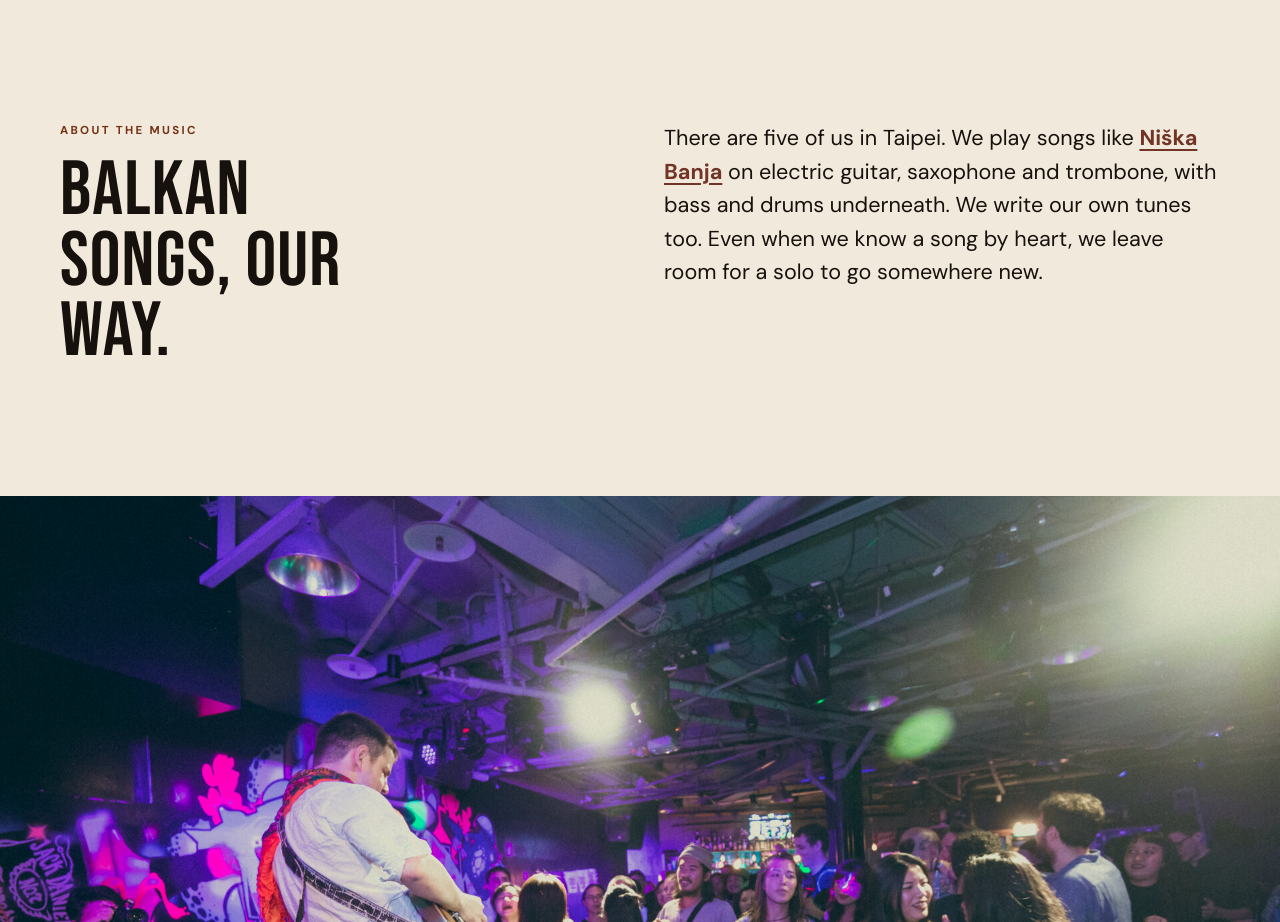
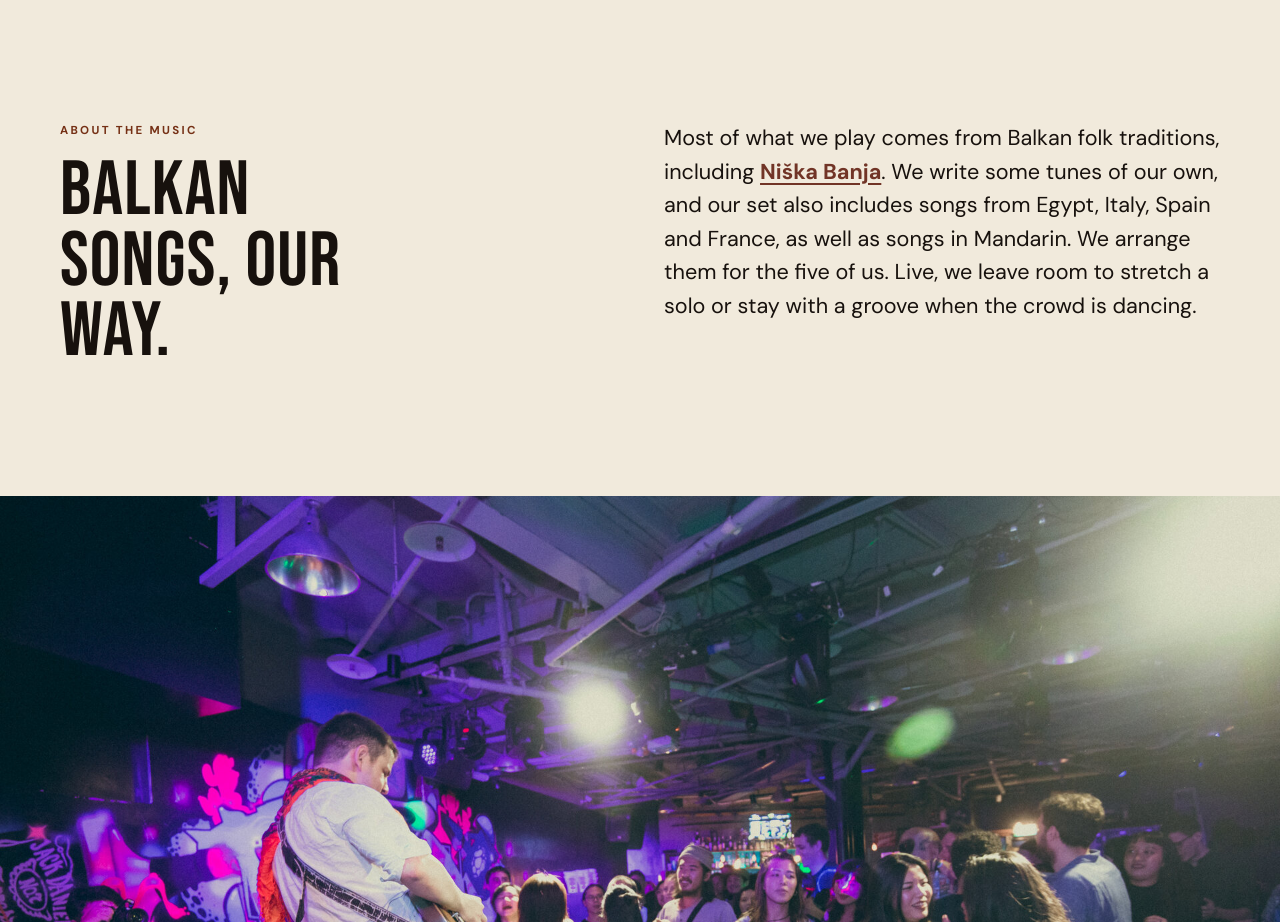
Before and after one commit to marko-durasic/balkazar.github.io, a plain HTML site: page index.html in a window 1280 px wide. Shown: the part 1780-2702 px from the top of the page. Drawn offline with Linux system fonts and the light colour scheme.

Commit message:
Describe Balkazar’s live repertoire in the band’s own words

```diff
--- a/index.html
+++ b/index.html
@@ -120,7 +120,7 @@
         <h2>Balkan songs, our way.</h2>
       </div>
       <div class="intro-copy">
-        <p>There are five of us in Taipei. We play songs like <a href="#niska-banja" lang="sr-Latn">Niška Banja</a> on electric guitar, saxophone and trombone, with bass and drums underneath. We write our own tunes too. Even when we know a song by heart, we leave room for a solo to go somewhere new.</p>
+        <p>Most of what we play comes from Balkan folk traditions, including <a href="#niska-banja" lang="sr-Latn">Niška Banja</a>. We write some tunes of our own, and our set also includes songs from Egypt, Italy, Spain and France, as well as songs in Mandarin. We arrange them for the five of us. Live, we leave room to stretch a solo or stay with a groove when the crowd is dancing.</p>
       </div>
     </section>
 
```
Also changed, not shown: zh/index.html (+1 -1 lines).
